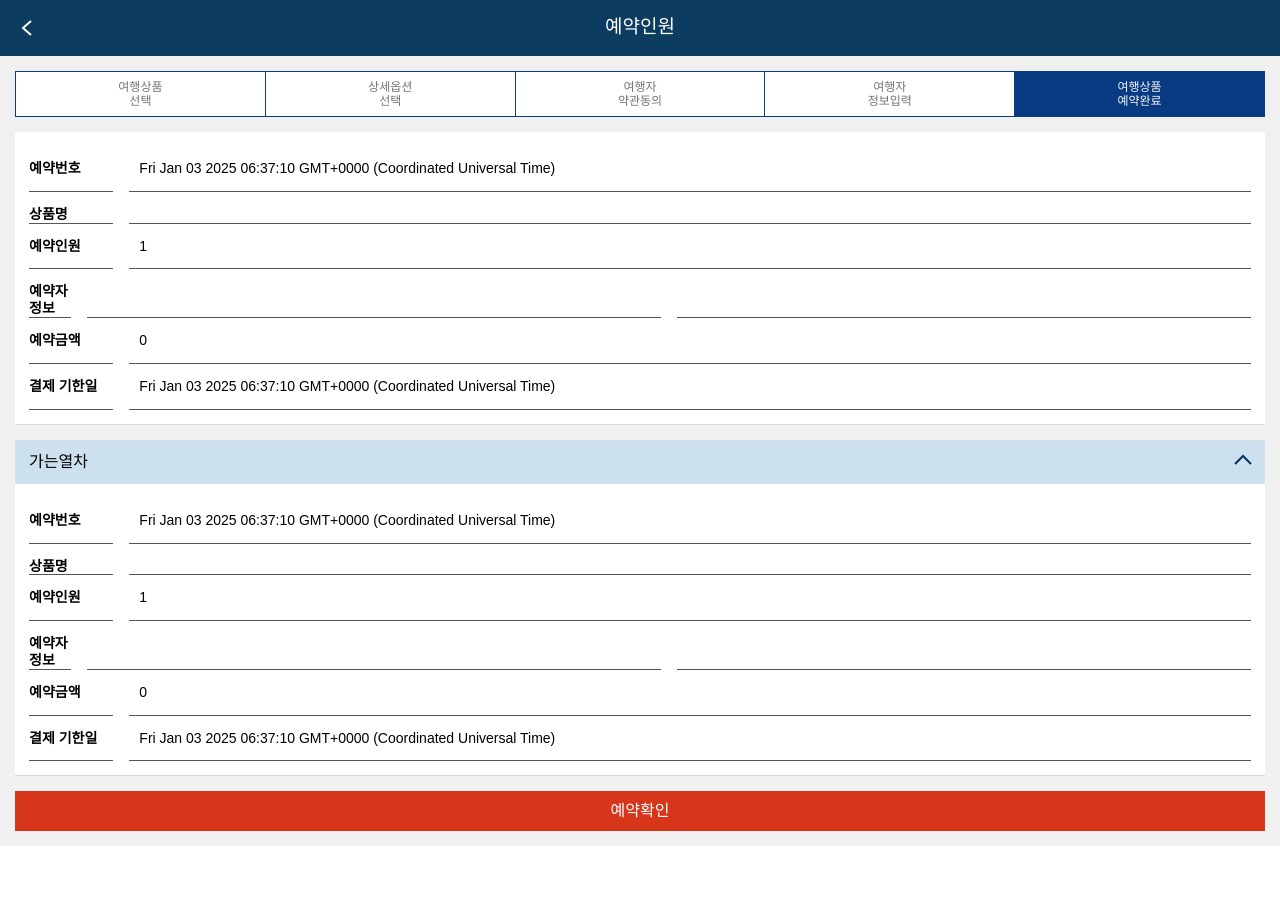
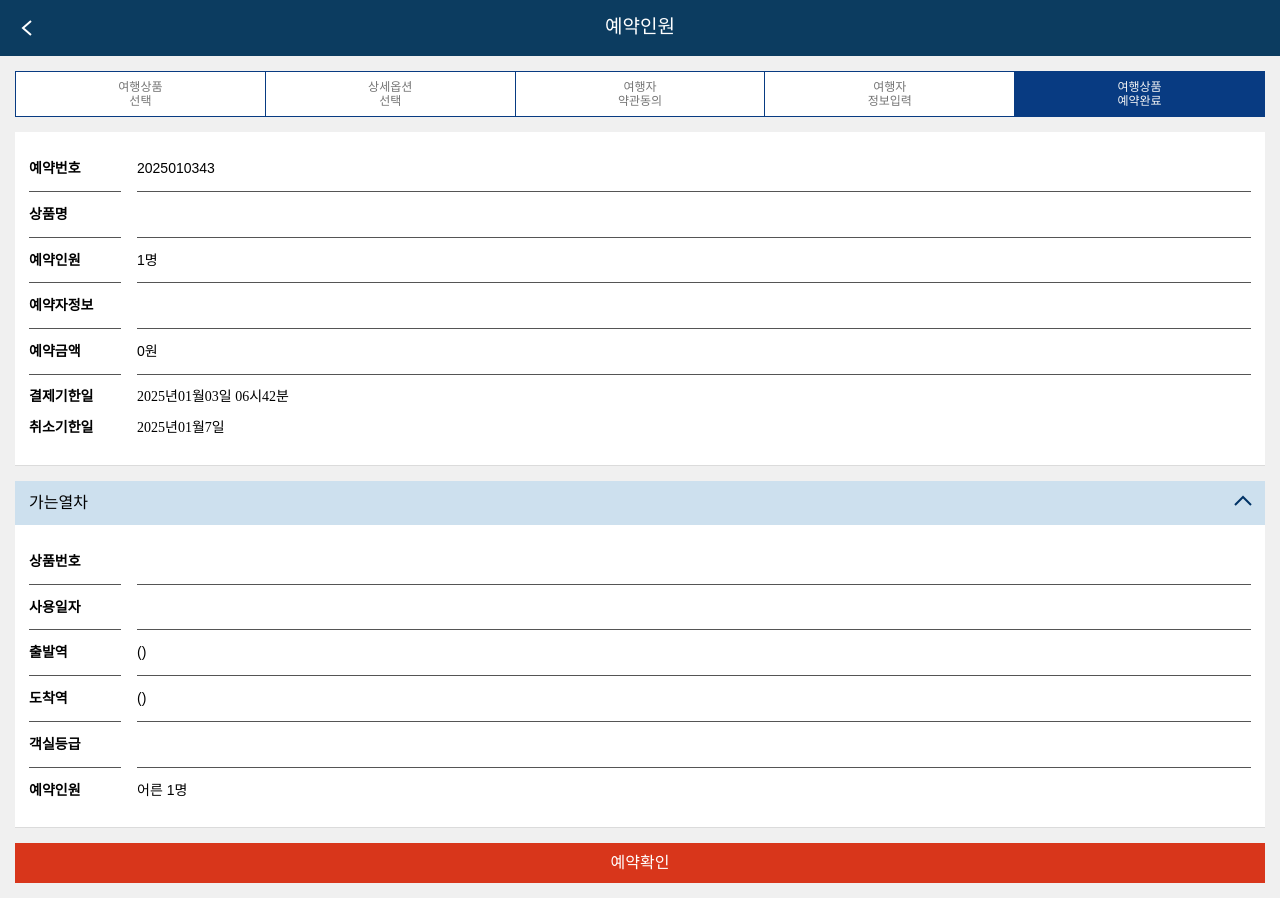
Before and after one commit to funcsom/kise_travel_tech_client, a React (Vite) app: page /completeproduct in a window 1280 px wide. Before the commit the page ends 846 px from the top, so only its background shows below. Built offline with nearby package versions, Linux system fonts and the light colour scheme; a web font is replaced by a local one.

Commit message:
예약완료 페이지 스타일링

```diff
--- a/src/pages/7-traveler-info/components/ReservateForm.jsx
+++ b/src/pages/7-traveler-info/components/ReservateForm.jsx
@@ -61,7 +61,7 @@ const ReservateForm = ({ information, setInformation }) => {
           >
             <span style={{ display: "block" }}>휴대폰번호</span>
             <input
-              type="tel"
+              type="number"
               style={{ width: "150px" }}
               value={information.phone}
               onChange={(e) =>
--- a/src/pages/8-complete-product/CompleteProduct.jsx
+++ b/src/pages/8-complete-product/CompleteProduct.jsx
@@ -7,11 +7,12 @@ import Progressbar from "../../components/common/Progressbar";
 import ToggleWrapper from "../../components/common/ToggleWrapper";
 import Wrapper from "../../components/common/Wrapper";
 import Info from "./components/Info";
+import InfoTrain from "./components/InfoTrain";
 import Button from "../../components/Button";
 
 import iconprev from "../../assets/icon/icon_previous.svg";
 
-const CompleteProduct = (props) => {
+const CompleteProduct = () => {
   const navigate = useNavigate();
 
   const handleNext = () => {
@@ -44,7 +45,7 @@ const CompleteProduct = (props) => {
         </div>
         <ToggleWrapper title="가는열차">
           <Wrapper>
-            <Info />
+            <InfoTrain />
           </Wrapper>
         </ToggleWrapper>
         <Footer>
--- a/src/pages/8-complete-product/components/Info.jsx
+++ b/src/pages/8-complete-product/components/Info.jsx
@@ -4,60 +4,117 @@ import { useContext } from "react";
 const Info = () => {
   const { info, setInfo } = useContext(UserContext);
 
+  const date = new Date();
+
+  const year = date.getFullYear();
+  const month = String(date.getMonth() + 1).padStart(2, "0");
+  const day = String(date.getDate()).padStart(2, "0");
+  const hours = String(date.getHours()).padStart(2, "0");
+  const minutes = String(date.getMinutes()).padStart(2, "0");
+
+  const formattedDateForNum = `${year}${month}${day}${
+    Number(hours) + Number(minutes)
+  }`;
+
+  const formattedDateForPay = `${year}년${month}월${day}일 ${hours}시${
+    Number(minutes) + 5
+  }분`;
+
+  const formattedDateForCancle = `${year}년${month}월${Number(day) + 4}일`;
+
+  const formattedNumber = new Intl.NumberFormat("ko-KR").format(
+    info.product.price * info.people
+  );
+
   return (
     <div style={{ width: "100%" }}>
-      <div style={styleWrapper}>
+      <div style={rowWrapper}>
         <div style={styleTitle}>예약번호</div>
-        <div style={styleInfo}>{Date()}</div>
+        <div style={styleInfo}>{formattedDateForNum}</div>
       </div>
-      <div style={styleWrapper}>
+      <div style={rowWrapper}>
         <div style={styleTitle}>상품명</div>
         <div style={styleInfo}>{info.product.name}</div>
       </div>
-      <div style={styleWrapper}>
+      <div style={rowWrapper}>
         <div style={styleTitle}>예약인원</div>
-        <div style={styleInfo}>{info.people}</div>
+        <div style={styleInfo}>{info.people}명</div>
       </div>
-      <div style={styleWrapper}>
+      <div style={rowWrapper}>
         <div style={styleTitle}>예약자정보</div>
-        <div style={styleInfo}>{info.name}</div>
-        <div style={styleInfo}>{info.email}</div>
+        <div style={styleInfo}>
+          <span>{info.reserveName}</span>
+          <span>{info.email}</span>
+        </div>
       </div>
-      <div style={styleWrapper}>
+      <div style={rowWrapper}>
         <div style={styleTitle}>예약금액</div>
-        <div style={styleInfo}>{info.product.price * info.people}</div>
+        <div style={styleInfo}>{formattedNumber}원</div>
       </div>
-      <div style={styleWrapper}>
-        <div style={styleTitle}>결제 기한일</div>
-        <div style={styleInfo}>{Date()}</div>
+      <div style={rowWrapper}>
+        <div style={styleTitleLast}>
+          <span>결제기한일</span>
+          <span>취소기한일</span>
+        </div>
+        <div style={styleInfoLast}>
+          <span>{formattedDateForPay}</span>
+          <span>{formattedDateForCancle}</span>
+        </div>
       </div>
     </div>
   );
 };
 
-const styleWrapper = {
+const rowWrapper = {
   flex: "1",
   display: "flex",
   justifyContent: "space-between",
+  alignItems: "stretch",
   gap: "16px",
 };
 
 const styleTitle = {
   width: "92px",
+  height: "100%",
   display: "flex",
-  justifyContent: "left",
+  flexDirection: "column",
+  justifyContent: "start",
   font: "var(--font-b3-sb)",
-  padding: "14px 0 0 0",
+  padding: "14px 0",
+  gap: "14px",
   borderBottom: "1px solid var(--color-gray-500)",
 };
 
+const styleTitleLast = {
+  width: "92px",
+  height: "100%",
+  display: "flex",
+  flexDirection: "column",
+  justifyContent: "start",
+  font: "var(--font-b3-sb)",
+  padding: "14px 0",
+  gap: "14px",
+};
+
 const styleInfo = {
-  width: "100%",
+  flex: "1",
   display: "flex",
-  justifyContent: "left",
+  flexDirection: "column",
+  justifyContent: "start",
   font: "var(--font-b3-r)",
-  padding: "14px 10px",
+  padding: "14px 10px 14px 0",
+  gap: "14px",
   borderBottom: "1px solid var(--color-gray-500)",
 };
 
+const styleInfoLast = {
+  flex: "1",
+  display: "flex",
+  flexDirection: "column",
+  justifyContent: "start",
+  font: "var(--font-b3-r)",
+  padding: "14px 10px 14px 0",
+  gap: "14px",
+};
+
 export default Info;
--- /dev/null
+++ b/src/pages/8-complete-product/components/InfoTrain.jsx
@@ -0,0 +1,93 @@
+import { UserContext } from "../../../App";
+import { useContext } from "react";
+
+const InfoTrain = () => {
+  const { info, setInfo } = useContext(UserContext);
+  return (
+    <div style={{ width: "100%" }}>
+      <div style={rowWrapper}>
+        <div style={styleTitle}>상품번호</div>
+        <div style={styleInfo}>{info.goTrain.trainNo}</div>
+      </div>
+      <div style={rowWrapper}>
+        <div style={styleTitle}>사용일자</div>
+        <div style={styleInfo}>{`${info.date} ${info.day}`}</div>
+      </div>
+      <div style={rowWrapper}>
+        <div style={styleTitle}>출발역</div>
+        <div
+          style={styleInfo}
+        >{`${info.goTrain.departstation}(${info.goTrain.departtime})`}</div>
+      </div>
+      <div style={rowWrapper}>
+        <div style={styleTitle}>도착역</div>
+        <div
+          style={styleInfo}
+        >{`${info.goTrain.arrivalstation}(${info.goTrain.arrivaltime})`}</div>
+      </div>
+      <div style={rowWrapper}>
+        <div style={styleTitle}>객실등급</div>
+        <div style={styleInfo}>
+          <span>{info.reserveName}</span>
+        </div>
+      </div>
+      <div style={rowWrapper}>
+        <div style={styleTitleLast}>예약인원</div>
+        <div style={styleInfoLast}>어른 {info.people}명</div>
+      </div>
+    </div>
+  );
+};
+
+const rowWrapper = {
+  flex: "1",
+  display: "flex",
+  justifyContent: "space-between",
+  gap: "16px",
+};
+
+const styleTitle = {
+  width: "92px",
+  height: "100%",
+  display: "flex",
+  flexDirection: "column",
+  justifyContent: "start",
+  font: "var(--font-b3-sb)",
+  padding: "14px 0",
+  gap: "14px",
+  borderBottom: "1px solid var(--color-gray-500)",
+};
+
+const styleTitleLast = {
+  width: "92px",
+  height: "100%",
+  display: "flex",
+  flexDirection: "column",
+  justifyContent: "start",
+  font: "var(--font-b3-sb)",
+  padding: "14px 0",
+  gap: "14px",
+};
+
+const styleInfo = {
+  flex: "1",
+  display: "flex",
+  flexDirection: "column",
+  justifyContent: "start",
+  font: "var(--font-b3-r)",
+  padding: "14px 10px 14px 0",
+  gap: "14px",
+  borderBottom: "1px solid var(--color-gray-500)",
+};
+
+const styleInfoLast = {
+  flex: "1",
+  display: "flex",
+  flexDirection: "column",
+  justifyContent: "start",
+  font: "var(--font-b3-r)",
+  padding: "14px 10px 14px 0",
+  gap: "14px",
+};
+
+export default InfoTrain;
```
